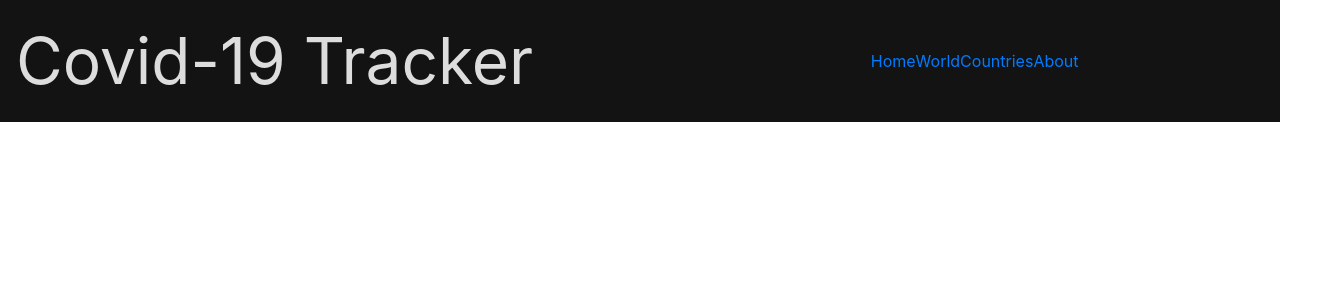
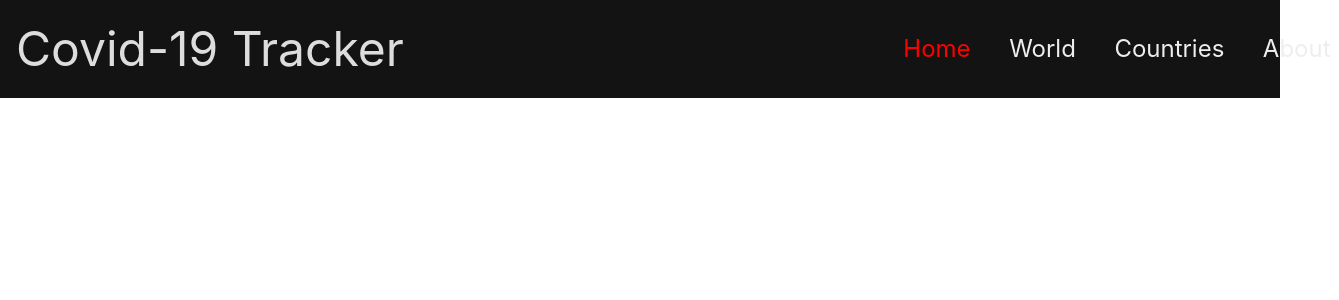
Before and after one commit to srajang123/covid, a React (Create React App) app: page / in a window 1280 px wide. Shown: the top 300 px of the page, 1339 px wide, since content can reach past the window. Built offline with nearby package versions, Linux system fonts and the light colour scheme.

Commit message:
Improved UI

```diff
--- a/src/Components/Header.js
+++ b/src/Components/Header.js
@@ -2,7 +2,7 @@ import React,{useEffect} from 'react';
 import '../css/Header.css';
 const Header=props=>{
     let c1,c2,c3,c4;
-    c1=c2=c3=c4='nav-item covid-nav-item';
+    c1=c2=c3=c4='nav-link covid-nav-link';
     switch(window.location.pathname)
     {
         case '/': c1+=' covid-active';
@@ -17,7 +17,7 @@ const Header=props=>{
     }
     return(
         <div className='header'>
-            <nav className="navbar navbar-expand-lg navbar-light bg-light covid-nav">
+            <nav className="navbar navbar-expand-lg navbar-dark bg-light covid-nav">
                 <a className="navbar-brand covid-nav-brand" href='/'>Covid-19 Tracker</a>
                 <button className="navbar-toggler" type="button" data-toggle="collapse" data-target="#navbarSupportedContent" aria-controls="navbarSupportedContent" aria-expanded="false" aria-label="Toggle navigation">
                     <span className="navbar-toggler-icon"></span>
--- a/src/css/Header.css
+++ b/src/css/Header.css
@@ -1,18 +1,49 @@
 .covid-nav {
     background-color: #131313 !important;
+    width: 100vw;
 }
 
 .covid-nav .covid-nav-brand {
     color: #dddddd !important;
-    font-size: 8vh !important;
+    font-size: 6vh !important;
+}
+
+.covid-nav-item {
+    margin-left: 3%;
+    margin-right: 3%;
 }
 
 .covid-nav-item .covid-nav-link {
     color: #eee !important;
-    font-size: 4vh;
+    font-size: 3vh;
+}
+
+.covid-nav-item .covid-active {
+    color: #f00 !important;
 }
 
 .covid-navbar-nav {
     position: relative;
-    left: 45%;
+    left: 55%;
 }
+
+@media (max-width:700px) {
+    .covid-nav .covid-nav-brand {
+        font-size: 5vh !important;
+    }
+    .covid-nav-item .covid-nav-link {
+        color: #eee !important;
+        font-size: 3vh;
+    }
+    .covid-nav-item .covid-active {
+        color: #f00 !important;
+    }
+    .covid-navbar-nav {
+        margin-left: -15%;
+    }
+    .covid-nav-item {
+        margin-left: 0%;
+        margin-right: 0%;
+        height: 10vh;
+    }
+}
```
